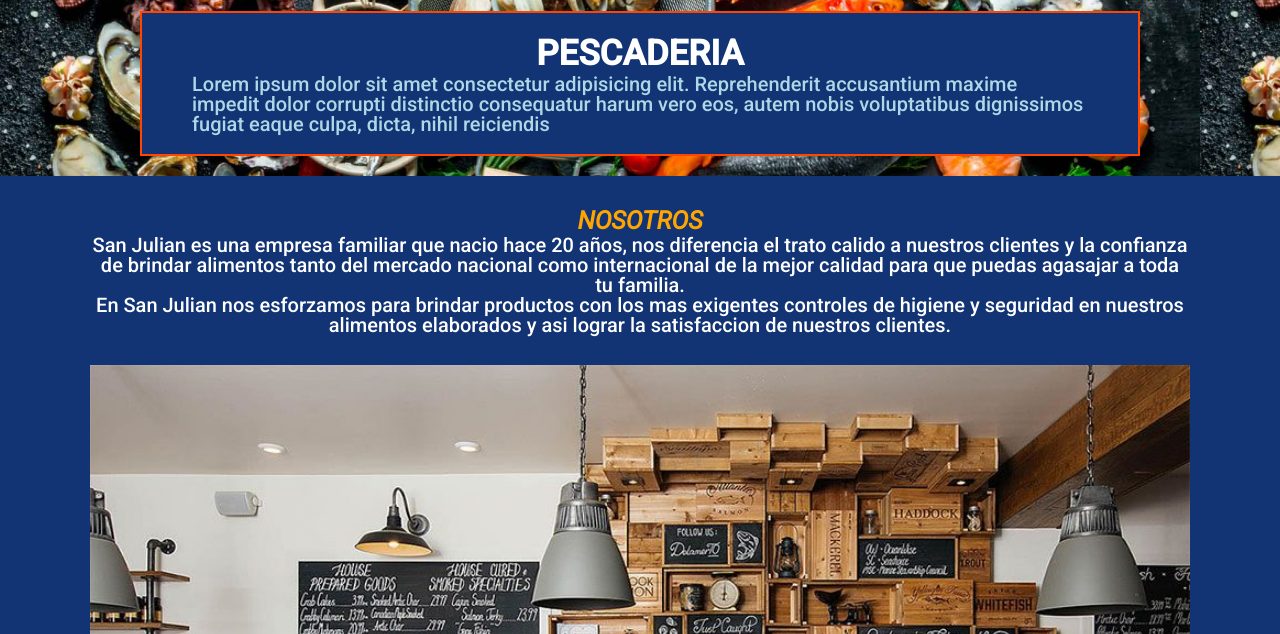
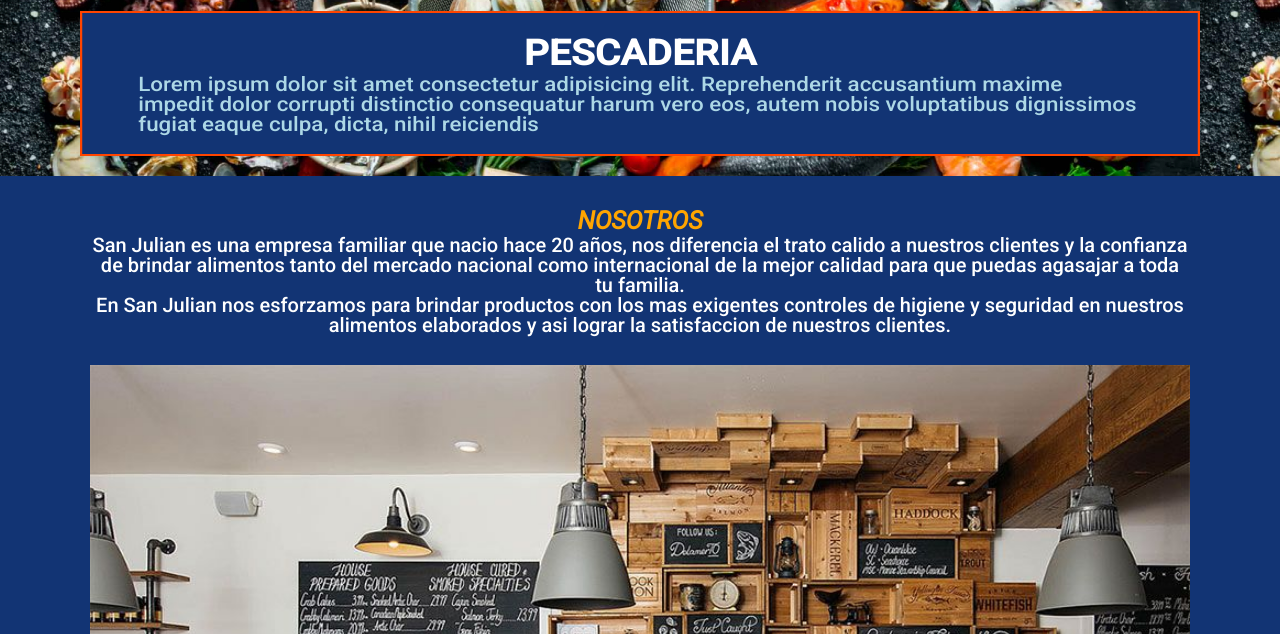
Before and after one commit to mariasolweb/reposol, a plain HTML site: page index.html in a window 1280 px wide. In both pictures the pointer is over the element 640 px from the left and 249 px from the top of the page. Shown: the part 166-800 px from the top of the page. Drawn offline with Linux system fonts and the light colour scheme; files whose address does not match are found by name.

Commit message:
agrego transform con scalex al articulo1 del index

```diff
--- a/css/style.css
+++ b/css/style.css
@@ -281,6 +281,10 @@ image
 
 }
 
+.scale:hover{
+    transform: scaleX(1.12)
+}
+
 .articulo2 {
     grid-area: three;
     padding: 30px 90px;
--- a/index.html
+++ b/index.html
@@ -48,7 +48,7 @@
 
 
     <main >
-        <article class="text-center bg_blue articulo1">
+        <article class="text-center bg_blue articulo1 scale">
             <h1 class="text_center ">PESCADERIA</h1>
             <p class="text_lightblue">Lorem ipsum dolor sit amet consectetur adipisicing elit. Reprehenderit accusantium
                 maxime impedit dolor
```
